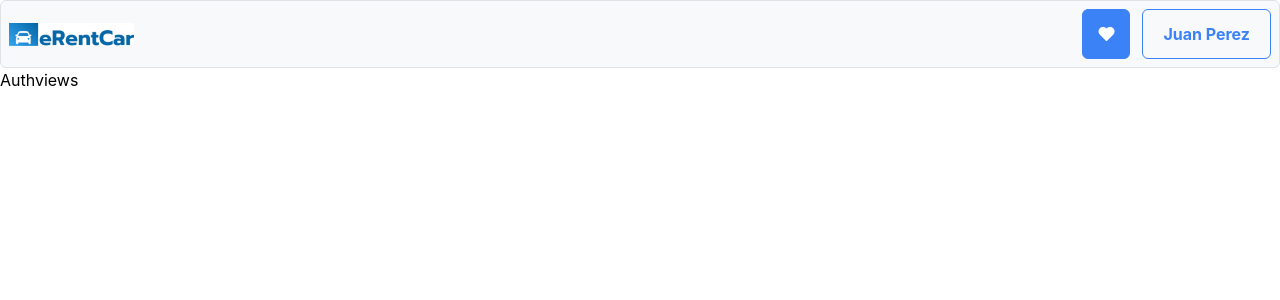
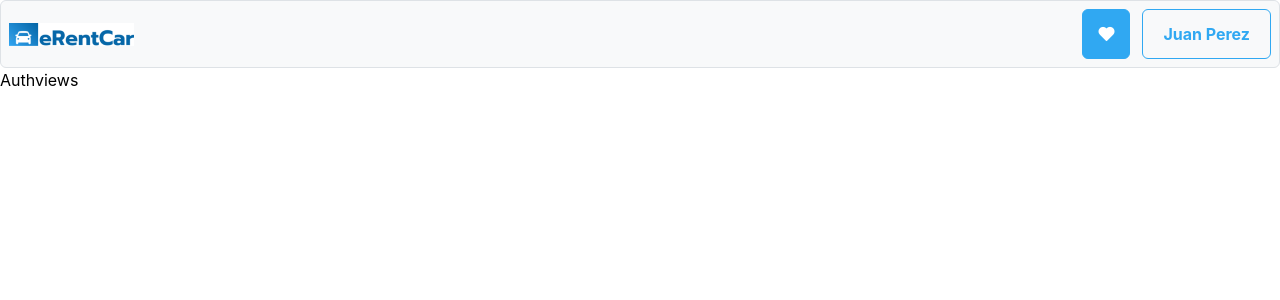
Before and after one commit to OpenCrew-eRentCar/frontend-web-application-v2-erentcar, a React (Create React App) app: page /auth in a window 1280 px wide. Shown: the top 300 px of the page. Built offline with nearby package versions, Linux system fonts and the light colour scheme.

Commit message:
feat: add tailwind components and refactor header

```diff
--- a/package.json
+++ b/package.json
@@ -3,6 +3,7 @@
   "version": "0.1.0",
   "private": true,
   "dependencies": {
+    "@hookform/resolvers": "^2.9.8",
     "@testing-library/jest-dom": "^5.16.5",
     "@testing-library/react": "^13.4.0",
     "@testing-library/user-event": "^13.5.0",
--- a/src/Components/Header.tsx
+++ b/src/Components/Header.tsx
@@ -7,19 +7,18 @@ const logo = require("../Assets/logo.png");
 
 interface HeaderProps {
   authenticated: boolean;
+  onClickLoginButton?: () => void;
 }
 
 export const Header = (props: HeaderProps) => {
-  const navigate = useNavigate();
-
   const start = <img alt="logo" src={logo} />;
   const end = props.authenticated ? (
     <div>
-      <Button icon="pi pi-heart-fill" className="!mr-3 p-button-info" />
-      <Button label="Juan Perez" className="p-button-info p-button-outlined" />
+      <Button icon="pi pi-heart-fill" className="!mr-3 btn-primary p-button-info" />
+      <Button label="Juan Perez" className="btn-secondary p-button-outlined" />
     </div>
   ) : (
-    <Button label="Iniciar sesión" className="p-button-info" onClick={() => {navigate("/auth")}}/>
+    <Button label="Iniciar sesión" className="btn-primary" onClick={props.onClickLoginButton}/>
   );
 
   return <Menubar start={start} end={end} />;
--- a/src/index.css
+++ b/src/index.css
@@ -15,3 +15,20 @@ code {
   font-family: source-code-pro, Menlo, Monaco, Consolas, 'Courier New',
     monospace;
 }
+
+@layer components {
+  .btn-primary {
+    background-color: #30A8F2 !important;
+    border-color: #30A8F2 !important;
+    @apply !text-white;
+  }
+
+  .btn-secondary {
+    border-color: #30A8F2 !important;
+    color: #30A8F2 !important;
+  }
+
+  .color-primary {
+    color: #30A8F2 !important;
+  }
+}
```
Also changed, not shown: 1 other file (tests, documents, lock files or other folders).
